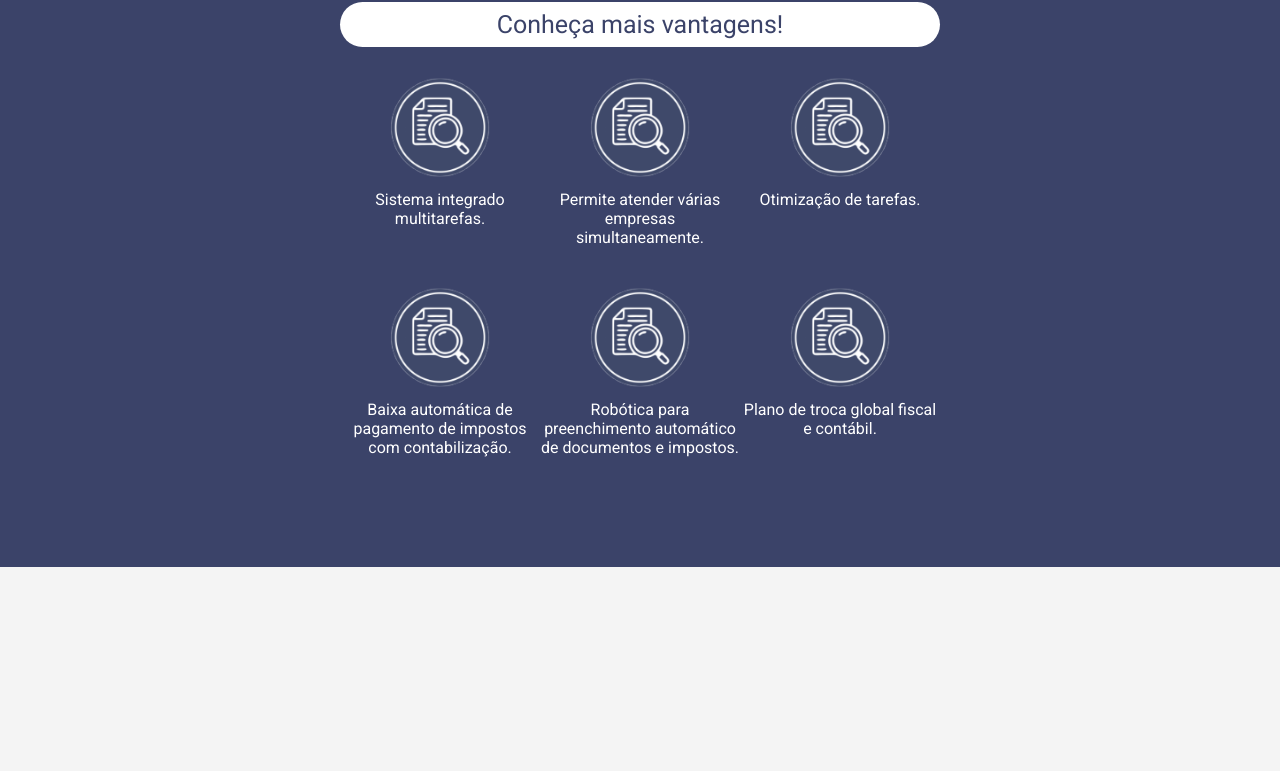
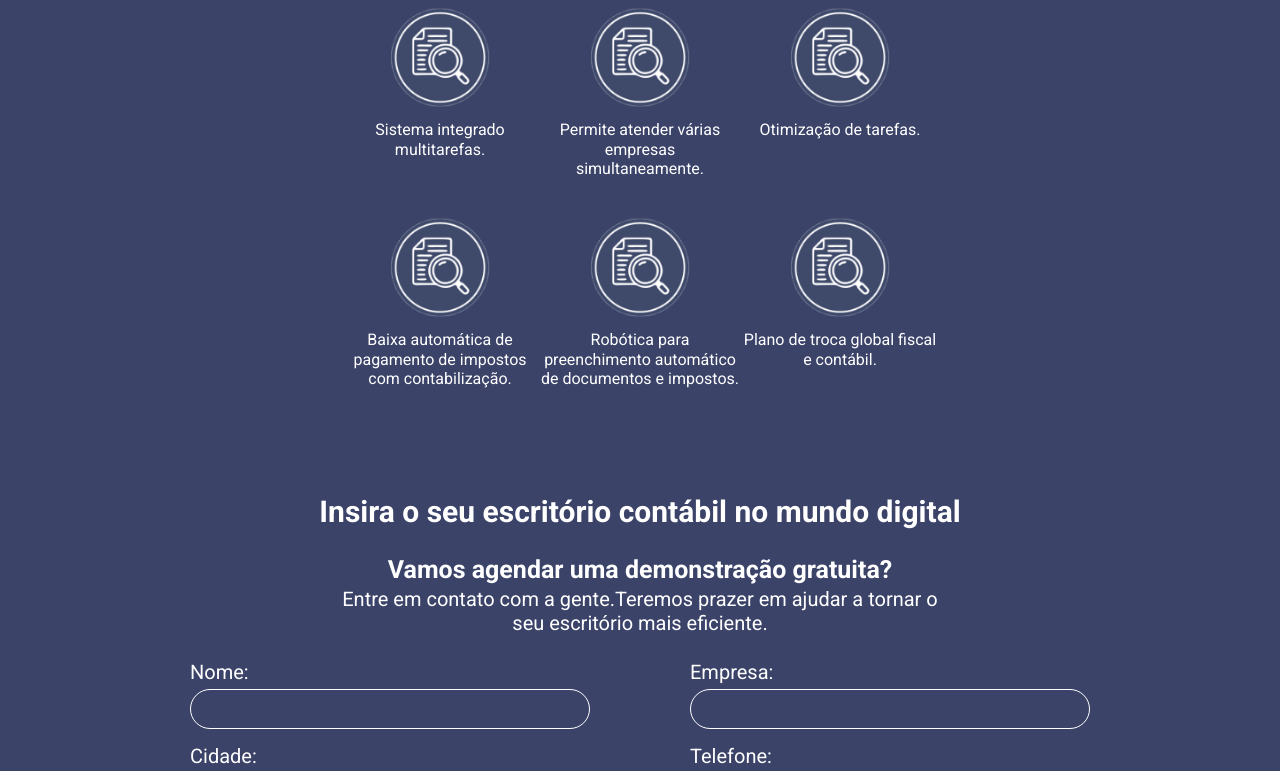
Before and after one commit to Guilherme-NL/SCI, a React (Create React App) app: page / in a window 1280 px wide. Shown: the part 4172-4943 px from the top of the page. Before the commit the page ends 4739 px from the top, so only its background shows below. Built offline with nearby package versions, Linux system fonts and the light colour scheme.

Commit message:
feat: add page5, contact-me

```diff
--- a/src/components/Page3.js
+++ b/src/components/Page3.js
@@ -28,7 +28,7 @@ const Content = styled.div`
   display: flex;
   flex-direction: column;
   align-items: center;
-  margin-bottom: 70px;
+  margin-bottom: 10px;
 
   img {
     width: 600px;
--- /dev/null
+++ b/src/components/Page5.js
@@ -0,0 +1,143 @@
+import styled from "styled-components";
+
+export default function Page5() {
+  return (
+    <Container>
+      <Content>
+        <Title>Insira o seu escritório contábil no mundo digital</Title>
+        <ContentText>
+          <SubTitle>Vamos agendar uma demonstração gratuita?</SubTitle>
+          <Text>
+            Entre em contato com a gente.Teremos prazer em ajudar a tornar o seu
+            escritório mais eficiente.
+          </Text>
+        </ContentText>
+        <Form>
+          <Field>
+            <Text>Nome:</Text>
+            <StyledInput></StyledInput>
+          </Field>
+          <Field>
+            <Text>Empresa:</Text>
+            <StyledInput></StyledInput>
+          </Field>
+          <Field>
+            <Text>Cidade:</Text>
+            <StyledInput></StyledInput>
+          </Field>
+          <Field>
+            <Text>Telefone:</Text>
+            <StyledInput></StyledInput>
+          </Field>
+          <Field>
+            <Text>Quantidade de terminais, sistema atual:</Text>
+            <StyledTextArea />
+          </Field>
+          <Field>
+            <Text>E-mail:</Text>
+            <StyledInput></StyledInput>
+          </Field>
+          <StyledButton>Enviar</StyledButton>
+        </Form>
+      </Content>
+    </Container>
+  );
+}
+
+const Container = styled.div`
+  display: flex;
+  flex-direction: column;
+  align-items: center;
+  width: 100%;
+  background-color: #3b4369;
+`;
+
+const Content = styled.div`
+  display: flex;
+  flex-direction: column;
+  align-items: center;
+  width: 900px;
+  margin-bottom: 70px;
+`;
+
+const Title = styled.div`
+  font-weight: bold;
+  color: #ffffff;
+  font-size: 30px;
+  text-align: center;
+  margin-bottom: 30px;
+`;
+
+const SubTitle = styled.div`
+  font-weight: bold;
+  color: #ffffff;
+  font-size: 25px;
+  margin-bottom: 5px;
+`;
+
+const Text = styled.div`
+  color: #ffffff;
+  font-size: 20px;
+  line-height: 1.2;
+  margin-bottom: 5px;
+`;
+
+const ContentText = styled.div`
+  width: 600px;
+  margin-bottom: 20px;
+  text-align: center;
+`;
+
+const Form = styled.form`
+  display: flex;
+  justify-content: space-between;
+  flex-flow: row wrap;
+`;
+
+const Field = styled.div`
+  margin-bottom: 15px;
+
+  .blue {
+    color: #3b4369;
+  }
+`;
+
+const StyledInput = styled.input`
+  width: 400px;
+  height: 40px;
+  border: 1px solid #ffffff;
+  background-color: #3b4369;
+  border-radius: 200px;
+  padding: 10px;
+  font-size: 16px;
+  line-height: 1.2;
+  color: #ffffff;
+  font-family: "Roboto", sans-serif;
+`;
+
+const StyledTextArea = styled.textarea`
+  width: 900px;
+  height: 80px;
+  border: 1px solid #ffffff;
+  background-color: #3b4369;
+  border-radius: 10px;
+  padding: 10px;
+  font-size: 16px;
+  line-height: 1.2;
+  color: #ffffff;
+  font-family: "Roboto", sans-serif;
+`;
+
+const StyledButton = styled.button`
+  width: 400px;
+  height: 40px;
+  border: 1px solid #ffffff;
+  background-color: #ffffff;
+  border-radius: 200px;
+  color: #3b4369;
+  font-weight: bold;
+  font-size: 20px;
+  line-height: 1.2;
+  margin-top: 26.5px;
+  cursor: pointer;
+`;
--- a/src/pages/App.js
+++ b/src/pages/App.js
@@ -6,6 +6,7 @@ import TopBanner from "../components/TopBanner";
 import Page2 from "../components/Page2";
 import Page3 from "../components/Page3";
 import Page4 from "../components/Page4";
+import Page5 from "../components/Page5";
 
 export default function App() {
   return (
@@ -16,6 +17,7 @@ export default function App() {
       <Page2 />
       <Page3 />
       <Page4 />
+      <Page5 />
     </Container>
   );
 }
```
Also changed, not shown: src/images/celular.png.
